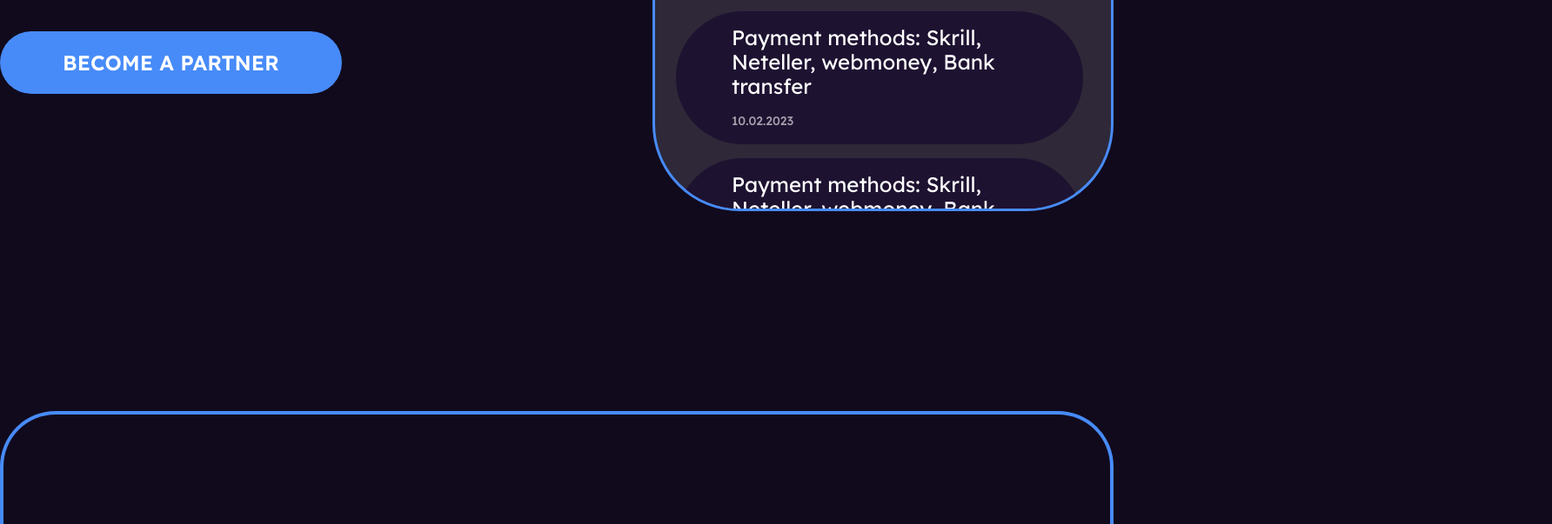
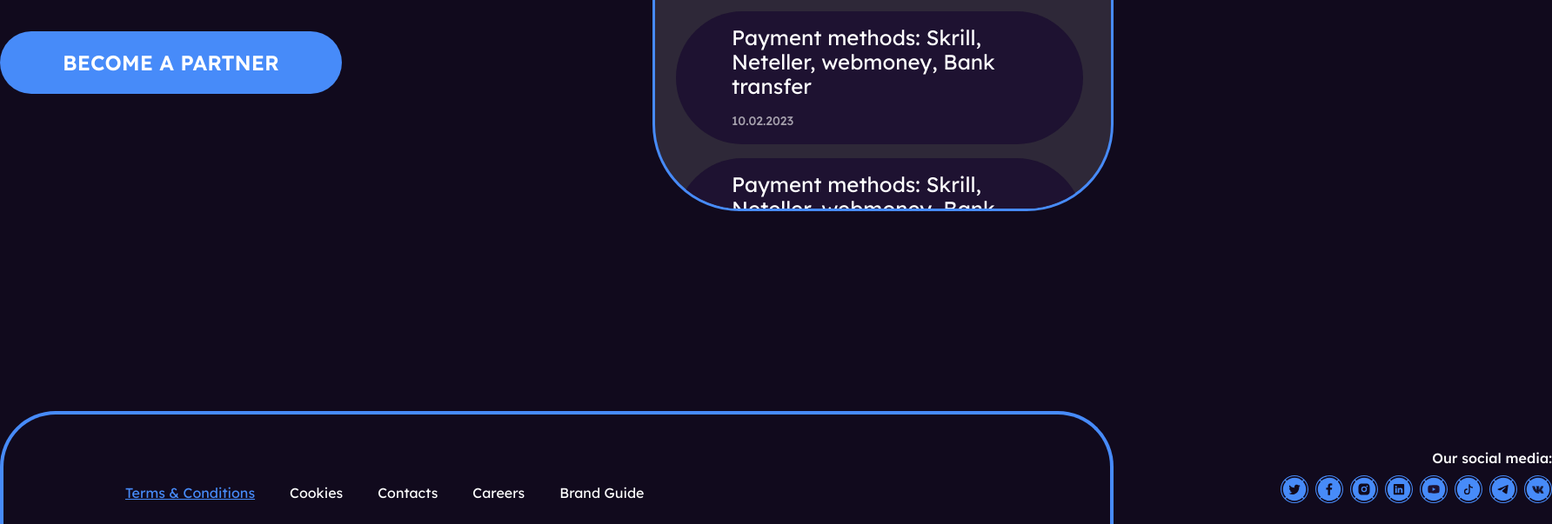
Before and after one commit to Yauhen-Kuntsevich/gambling-house, a plain HTML site: page index.html in a window 1280 px wide. Shown: the part 668-1271 px from the top of the page at 87% size, 1784 px wide, since content can reach past the window. Drawn offline with Linux system fonts and the light colour scheme.

Commit message:
Footer is done, icons for social media were added to project

```diff
--- a/index.html
+++ b/index.html
@@ -135,7 +135,124 @@
           </section>
         </div>
       </main>
-      <footer class="footer"></footer>
+      <footer class="footer">
+        <div class="footer-container">
+          <div class="footer-navigation">
+            <ul class="footer-navigation-menu">
+              <li class="footer-navigation-item">
+                <a href="#" class="footer-navigation-link is-active-footer-link"
+                  >Terms & Conditions</a
+                >
+              </li>
+              <li class="footer-navigation-item">
+                <a href="#" class="footer-navigation-link">Cookies</a>
+              </li>
+              <li class="footer-navigation-item">
+                <a href="#" class="footer-navigation-link">Contacts</a>
+              </li>
+              <li class="footer-navigation-item">
+                <a href="#" class="footer-navigation-link">Careers</a>
+              </li>
+              <li class="footer-navigation-item">
+                <a href="#" class="footer-navigation-link">Brand Guide</a>
+              </li>
+            </ul>
+          </div>
+          <div class="social-media">
+            <p>Our social media:</p>
+            <ul class="social-media-list">
+              <li class="social-media-item">
+                <a class="social-media-link" href="#" target="_blank">
+                  <img
+                    src="./images/logos/twitter-logo.svg"
+                    alt="Link to Twitter"
+                    class="social-media-icon"
+                    width="32"
+                    height="32"
+                  />
+                </a>
+              </li>
+              <li class="social-media-item">
+                <a class="social-media-link" href="#" target="_blank">
+                  <img
+                    src="./images/logos/facebook-logo.svg"
+                    alt="Link to Facebook"
+                    class="social-media-icon"
+                    width="32"
+                    height="32"
+                  />
+                </a>
+              </li>
+              <li class="social-media-item">
+                <a class="social-media-link" href="#" target="_blank">
+                  <img
+                    src="./images/logos/instagram-logo.svg"
+                    alt="Link to Instagram"
+                    class="social-media-icon"
+                    width="32"
+                    height="32"
+                  />
+                </a>
+              </li>
+              <li class="social-media-item">
+                <a class="social-media-link" href="#" target="_blank">
+                  <img
+                    src="./images/logos/linkedin-logo.svg"
+                    alt="Link to LinkedIn"
+                    class="social-media-icon"
+                    width="32"
+                    height="32"
+                  />
+                </a>
+              </li>
+              <li class="social-media-item">
+                <a class="social-media-link" href="#" target="_blank">
+                  <img
+                    src="./images/logos/youtube-logo.svg"
+                    alt="Link to YouTube"
+                    class="social-media-icon"
+                    width="32"
+                    height="32"
+                  />
+                </a>
+              </li>
+              <li class="social-media-item">
+                <a class="social-media-link" href="#" target="_blank">
+                  <img
+                    src="./images/logos/tiktok-logo.svg"
+                    alt="Link to Tiktok"
+                    class="social-media-icon"
+                    width="32"
+                    height="32"
+                  />
+                </a>
+              </li>
+              <li class="social-media-item">
+                <a class="social-media-link" href="#" target="_blank">
+                  <img
+                    src="./images/logos/telegram-logo.svg"
+                    alt="Link to Telegram"
+                    class="social-media-icon"
+                    width="32"
+                    height="32"
+                  />
+                </a>
+              </li>
+              <li class="social-media-item">
+                <a class="social-media-link" href="#" target="_blank">
+                  <img
+                    src="./images/logos/vk-logo.svg"
+                    alt="Link to VK"
+                    class="social-media-icon"
+                    width="32"
+                    height="32"
+                  />
+                </a>
+              </li>
+            </ul>
+          </div>
+        </div>
+      </footer>
     </div>
   </body>
 </html>
--- a/styles.css
+++ b/styles.css
@@ -348,17 +348,17 @@
 }
 
 .blog-post-card {
-  text-wrap: wrap;
-  width: 100%;
-}
-
-.blog-post-card {
   width: 100%;
   padding-block: 16px;
   padding-inline: 64px;
   background-color: var(--color-dark-blue);
   border-radius: 196px;
   margin-bottom: 16px;
+}
+
+.blog-post-card:hover {
+  background-color: var(--color-blue);
+  transition-duration: var(--transition-duration);
 }
 
 .blog-post-title {
@@ -381,4 +381,57 @@
   border-bottom: none;
   border-top-left-radius: 64px;
   border-top-right-radius: 64px;
+  padding-inline: 140px;
+  padding-top: 40px;
+  padding-bottom: 24px;
 }
+
+.footer-container {
+  display: flex;
+  justify-content: space-between;
+  align-items: flex-end;
+  width: var(--container-width);
+  height: 100%;
+}
+
+.footer-navigation-menu {
+  display: flex;
+  column-gap: 40px;
+}
+
+.footer-navigation-link {
+  font-size: 16px;
+  font-weight: 300;
+  line-height: 20px;
+  color: var(--color-light);
+  text-decoration: none;
+}
+
+.is-active-footer-link {
+  text-decoration: underline;
+  color: var(--color-blue);
+}
+
+.social-media {
+  display: flex;
+  flex-direction: column;
+  justify-content: space-between;
+  align-items: flex-end;
+  height: 100%;
+}
+
+.social-media p {
+  font-size: 16px;
+  line-height: 20px;
+  margin: 0;
+}
+
+.social-media-list {
+  display: flex;
+  column-gap: 8px;
+}
+
+.social-media-icon {
+  width: 32px;
+  height: 32px;
+}
```
Also changed, not shown: images/logos/facebook-logo.svg (added), images/logos/instagram-logo.svg (added), images/logos/linkedin-logo.svg (added), images/logos/telegram-logo.svg (added), images/logos/tiktok-logo.svg (added), images/logos/twitter-logo.svg (added), images/logos/vk-logo.svg (added), images/logos/youtube-logo.svg (added).
